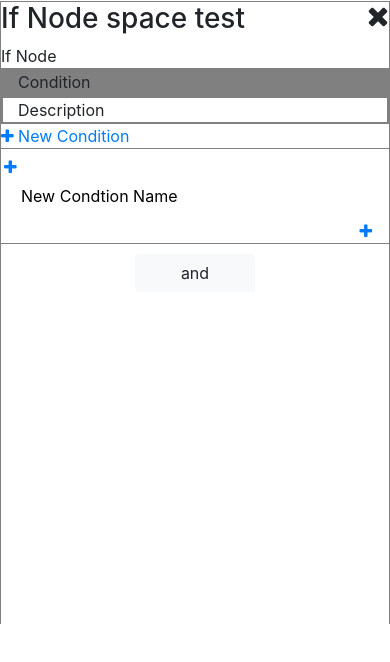
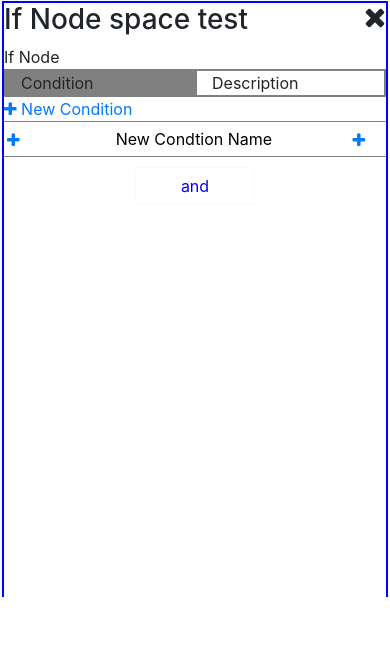
Before and after one commit to Baskar2705/reactProject, a React (Create React App) app: page / in a window 390 px wide. Both pictures are taken after a click on the link "New Condition". Shown: the top 662 px of the page. Built offline with nearby package versions, Linux system fonts and the light colour scheme.

Commit message:
css changes

```diff
--- a/package.json
+++ b/package.json
@@ -2,6 +2,7 @@
   "name": "drag",
   "version": "0.1.0",
   "private": true,
+  "homepage":"http://baskarnew2705.github.io/reactProject",
   "dependencies": {
     "@fortawesome/fontawesome-free": "^5.13.0",
     "@testing-library/jest-dom": "^4.2.4",
@@ -19,7 +20,9 @@
     "start": "react-scripts start",
     "build": "react-scripts build",
     "test": "react-scripts test",
-    "eject": "react-scripts eject"
+    "eject": "react-scripts eject",
+    "predeploy": "npm run build",
+    "deploy": "gh-pages -d build"
   },
   "eslintConfig": {
     "extends": "react-app"
--- a/public/index.html
+++ b/public/index.html
@@ -6,7 +6,7 @@
     <link rel="stylesheet" href="https://stackpath.bootstrapcdn.com/bootstrap/4.1.3/css/bootstrap.min.css" integrity="sha384-MCw98/SFnGE8fJT3GXwEOngsV7Zt27NXFoaoApmYm81iuXoPkFOJwJ8ERdknLPMO" crossorigin="anonymous">
     <meta
       name="viewport"
-      content="width=device-width, initial-scale=1, shrink-to-fit=no"
+      content="width=device-width, initial-scale=1.0, shrink-to-fit=no"
     />
     <meta name="theme-color" content="#000000" />
     <!--
@@ -23,7 +23,7 @@
       work correctly both with client-side routing and a non-root public URL.
       Learn how to configure a non-root public URL by running `npm run build`.
     -->
-    <title>React App</title>
+    <title>Logical And / OR</title>
   </head>
   <body>
     <noscript>You need to enable JavaScript to run this app.</noscript>
--- a/src/App.css
+++ b/src/App.css
@@ -3,8 +3,10 @@
 }
 .Center{
   padding:0px;
-  border: 1px solid grey;
+  border: 2px solid blue;
   border-bottom: 0px;
+
+  display: inline-block;
 }
 .Active{
   background-color: grey;
@@ -33,6 +35,8 @@
 .BtnWidht{
  width: 120px;
  height:auto;
+ background-color: white;
+ color: blue;
 }
 .ButtonDiv{
 text-align: center;
@@ -74,8 +78,29 @@ a:hover {
   padding-left: 1px;
 }
 .borderMainbox{
-  border:2px solid blue ;
+  border:1px solid blue ;
 }
 .borderbox{
   border-bottom:1px solid red ;
 }
+.fontMaintain{
+  font-size: 18px;
+  font-weight: bold;
+}
+@media only screen and (max-width: 600px) {
+ .Center{
+   margin:0px 2px;
+ }
+  .Header{
+   width: 50% ;
+ }
+ .paddinClass{
+   width: 24%;
+ }
+ .mobilesmcenter{
+   width:55%;
+ }
+ .mobilesmtwo{
+   width: 20%;
+ }
+}
--- a/src/App.js
+++ b/src/App.js
@@ -6,8 +6,6 @@ class App extends Component {
 
   SetActiveState = (event) => {
     event.preventDefault();
-    //let currentId = event.target.id;
-    alert("update " + event.target.id + " ID : "+ event.target.ref );
   }
 
   render() {
@@ -17,8 +15,10 @@ class App extends Component {
           <div className="col-sm-3"></div>
           <div className="col-sm-6 Center">
               <h3>If Node space test <i className="fa fa-close TextAlign" aria-hidden="true" ></i></h3>
-             {/* <span className="Ifclass">If</span>*/}
-             <span> If Node</span>
+             <span className="transform">
+              {/* <span className="Ifclass">if</span> */}
+              <span> If Node </span>
+            </span>
             <div className="row FullClass">
               <div className="col-sm-6 Header Active" id="Condition" onClick={this.SetActiveState}>Condition </div>
               <div className="col-sm-6 Header " id="Description" onClick={this.SetActiveState}>Description</div>
--- a/src/DataFound.js
+++ b/src/DataFound.js
@@ -61,10 +61,10 @@ class DataFound extends Component {
     }
 
     ConditionalOperatorCheck(ev,index,currentValue) {
-        let currenId = "div"+index;
         let previosValue = document.querySelectorAll('.masterDiv .ButtonDiv button');
         previosValue = previosValue[document.querySelectorAll('.masterDiv .ButtonDiv button').length-2].value;
         var element = document.getElementById("drag"+index);
+        element.classList.remove("borderbox");
         if(currentValue == previosValue){
             element.classList.add("borderbox");
             this.masterDivClass =  '';
@@ -75,7 +75,6 @@ class DataFound extends Component {
     }
 
     Addcondition = () => {
-
         this.masterDivClass =  '';
         var InValueChanges = this.state.operator;
         if(InValueChanges.length>7){
@@ -115,7 +114,6 @@ class DataFound extends Component {
                 <div className={this.masterDivClass}>
                 {
                     this.state.operator.length > 0 ? this.state.operator.map((item, index) => (
-
                         <div className="masterDiv">
                             <div id={'div' + index} onDrop={this.Drop} onDragOver={this.AllowDrop}>
                                 <div id={'drag' + index} draggable="true" onDragStart={this.Drag} className=" cls-edit row">
@@ -134,10 +132,10 @@ class DataFound extends Component {
                                             <a href="# " attr="exclamation" onClick={(event) => this.InputValueChange('updateIconValue', event, index)}><i className="fa fa-exclamation Icon" aria-hidden="true" ></i></a>
                                         </span>
                                     </div>
-                                    <div className={item.showIconDiv ? 'col-md-9 ' : 'col-md-8 '}  >
+                                    <div className={item.showIconDiv ? 'col-md-9 mobilesmcenter ' : 'col-md-8 mobilesmcenter'}  >
                                         <input maxlength="25" type="text" id={'inputValue_'+index} key={index} value={item.title} className="Input-field " onChange={(event) => this.InputValueChange('textChanges', event, index)} name="data" readOnly={item.readonly} onDoubleClick={(event) => this.InputValueChange('dbClick', event, index)} />
                                     </div>
-                                    <div className="col-md-2 text-right">
+                                    <div className="col-md-2 text-right mobilesmtwo">
                                         <span className={item.rightIcon ? 'Show' : 'Hide'}>
                                             {item.rightIconValue != 'other' ?
                                                 <a href="#" onClick={(event) => this.InputValueChange('rightClickPlus', event, index)}><i className={'fa fa-' + item.rightIconValue + ' Icon'} aria-hidden="true" ></i></a>
```
Also changed, not shown: 1 other file (tests, documents, lock files or other folders).
